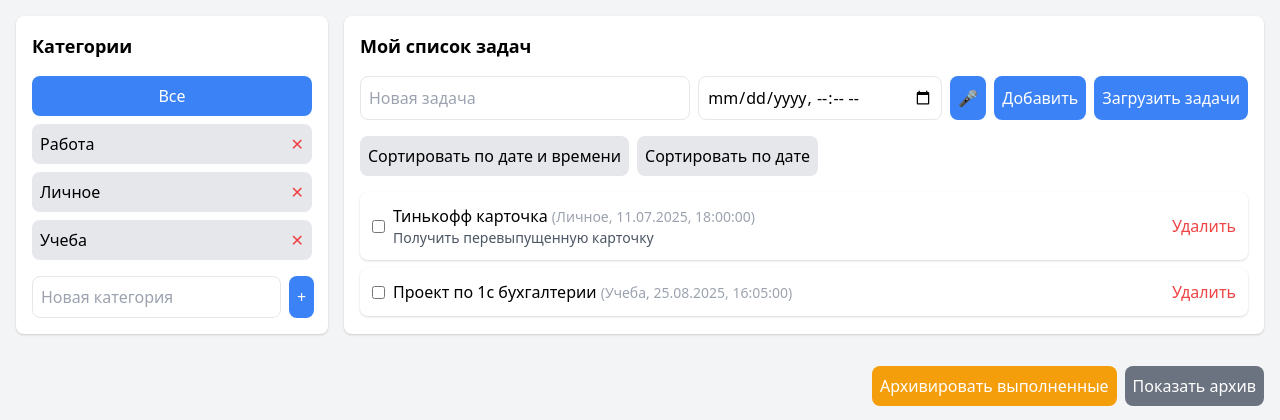
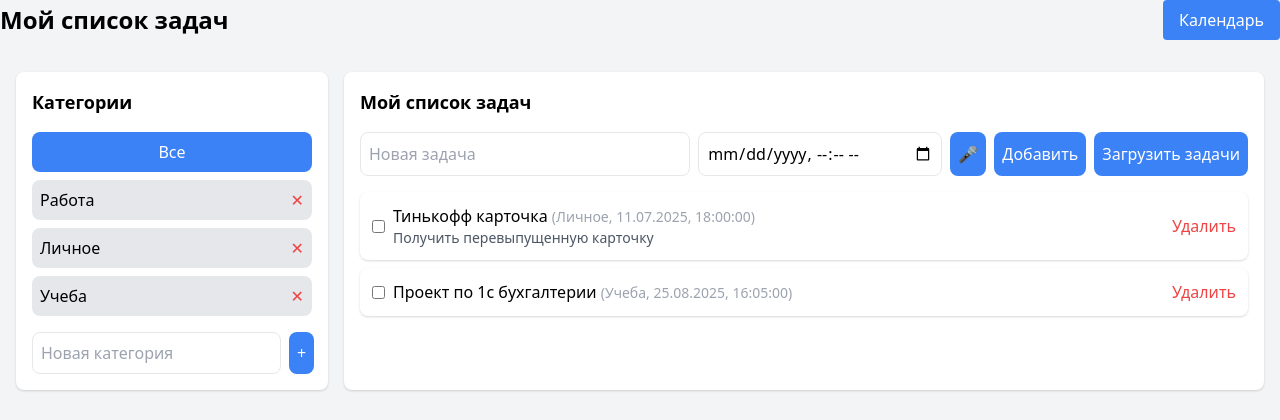
Before and after one commit to Artem3015/The-task-book, a Flask app: page / in a window 1280 px wide. Shown: the top 420 px of the page. Run offline with Flask 3, Linux system fonts and the light colour scheme.

Commit message:
Index.html

```diff
--- a/templates/Index.html
+++ b/templates/Index.html
@@ -8,6 +8,37 @@
     <link rel="stylesheet" href="/static/styles.css">
 </head>
 <body class="bg-gray-100 font-sans">
+<!-- В верхней части страницы (после заголовка) добавляем: -->
+    <div class="flex justify-between items-center mb-4">
+        <h1 class="text-2xl font-bold">Мой список задач</h1>
+        <a href="/calendar" class="px-4 py-2 bg-blue-500 text-white rounded hover:bg-blue-600">Календарь</a>
+    </div>
+    <!-- Модальное окно редактирования задачи -->
+    <div id="editModal" class="fixed inset-0 bg-gray-600 bg-opacity-50 flex items-center justify-center hidden">
+        <div class="bg-white p-6 rounded-lg w-full max-w-md">
+            <h2 class="text-xl font-bold mb-4">Редактировать задачу</h2>
+            <input id="editTaskText" type="text" class="w-full p-2 mb-2 border rounded" placeholder="Название задачи">
+            <input id="editTaskDateTime" type="datetime-local" class="w-full p-2 mb-2 border rounded">
+            <textarea id="editTaskDescription" class="w-full p-2 mb-2 border rounded" placeholder="Описание"></textarea>
+            <select id="editTaskCategory" class="w-full p-2 mb-2 border rounded"></select>
+            <select id="editTaskParent" class="w-full p-2 mb-2 border rounded">
+                <option value="">Без родительской задачи</option>
+            </select>
+
+            <div class="mb-4">
+                <label class="block text-sm font-medium text-gray-700 mb-1">Файлы задачи</label>
+                <div id="taskFilesList" class="mb-2"></div>
+                <input type="file" id="taskFileInput" multiple class="w-full">
+                <button id="uploadFileBtn" class="mt-2 px-3 py-1 bg-blue-500 text-white rounded hover:bg-blue-600">Добавить файл</button>
+            </div>
+
+            <div class="flex justify-end gap-2">
+                <button id="cancelEditBtn" class="px-4 py-2 bg-gray-300 rounded hover:bg-gray-400">Отмена</button>
+                <button id="saveEditBtn" class="px-4 py-2 bg-blue-500 text-white rounded hover:bg-blue-600">Сохранить</button>
+            </div>
+        </div>
+    </div>
+
     <div class="container mx-auto p-4 flex gap-4">
         <!-- Категории -->
         <div class="w-1/4 bg-white p-4 rounded-lg shadow">
@@ -31,10 +62,6 @@
                 <button id="uploadTasksBtn" class="p-2 bg-blue-500 text-white rounded-lg hover:bg-blue-600">Загрузить задачи</button>
                 <input id="uploadTasks" type="file" accept=".json" class="hidden">
             </div>
-            <div class="flex gap-2 mb-4">
-                <button id="sortByDateTime" class="p-2 bg-gray-200 rounded-lg hover:bg-gray-300">Сортировать по дате и времени</button>
-                <button id="sortByDate" class="p-2 bg-gray-200 rounded-lg hover:bg-gray-300">Сортировать по дате</button>
-            </div>
             <ul id="taskList" class="space-y-2"></ul>
         </div>
     </div>
@@ -47,21 +74,6 @@
         </div>
     </div>
 
-    <!-- Модальное окно редактирования -->
-    <div id="editModal" class="fixed inset-0 bg-black bg-opacity-50 flex items-center justify-center hidden">
-        <div class="bg-white p-6 rounded-lg w-1/2">
-            <h2 class="text-lg font-bold mb-4">Редактировать задачу</h2>
-            <input id="editTaskText" type="text" class="w-full p-2 border rounded-lg mb-2" placeholder="Текст задачи">
-            <input id="editTaskDateTime" type="datetime-local" class="w-full p-2 border rounded-lg mb-2">
-            <select id="editTaskCategory" class="w-full p-2 border rounded-lg mb-2"></select>
-            <textarea id="editTaskDescription" class="w-full p-2 border rounded-lg mb-2" placeholder="Описание задачи"></textarea>
-            <div class="flex justify-end gap-2">
-                <button id="cancelEditBtn" class="p-2 bg-gray-500 text-white rounded-lg hover:bg-gray-600">Отмена</button>
-                <button id="saveEditBtn" class="p-2 bg-blue-500 text-white rounded-lg hover:bg-blue-600">Сохранить</button>
-            </div>
-        </div>
-    </div>
-
     <script src="/static/script.js"></script>
 </body>
 </html>
```
